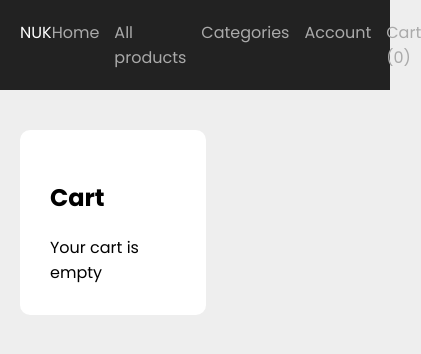
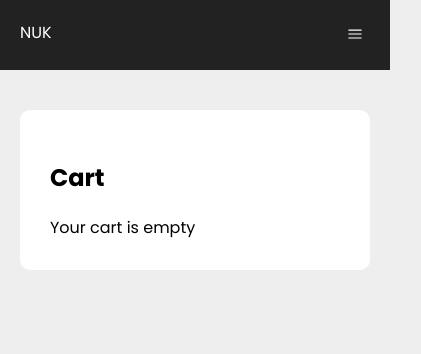
Before and after one commit to FranJBDev/nuk-front, a Next.js app: page /cart in a window 390 px wide. Shown: the top 354 px of the page, 421 px wide, since content can reach past the window. Built offline with nearby package versions, Linux system fonts and the light colour scheme.

Commit message:
Add: Front responsive

```diff
--- a/components/Button.js
+++ b/components/Button.js
@@ -2,9 +2,7 @@ import { primary } from '@/lib/colors';
 import styled, { css } from 'styled-components';
 
 export const ButtonStyle = css`
-  background-color: ${primary};
   border: 0;
-  color: #fff;
   padding: 5px 15px;
   border-radius: 5px;
   cursor: pointer;
@@ -37,7 +35,7 @@ export const ButtonStyle = css`
     props.outline &&
     css`
       background-color: transparent;
-      color: #000;
+      color: #fff;
       border: 1px solid #fff;
     `}
 
--- a/components/Header.js
+++ b/components/Header.js
@@ -1,8 +1,9 @@
 import Link from 'next/link';
 import styled from 'styled-components';
 import Center from './Center';
-import { useContext } from 'react';
+import { useContext, useState } from 'react';
 import { CartContext } from '@/components/CartContext';
+import BarsIcon from './icons/Bars';
 
 const StyledHeader = styled.header`
   background-color: #222;
@@ -11,6 +12,8 @@ const StyledHeader = styled.header`
 const Logo = styled(Link)`
   color: #fff;
   text-decoration: none;
+  position: relative;
+  z-index: 3;
 `;
 
 const Wrapper = styled.div`
@@ -20,30 +23,71 @@ const Wrapper = styled.div`
 `;
 
 const StyleNav = styled.nav`
-  display: flex;
+  ${(props) =>
+    props.mobileNavActive
+      ? `
+    display: block;
+  `
+      : `
+    display: none;
+  `}
   gap: 15px;
+  position: fixed;
+  top: 0;
+  bottom: 0;
+  left: 0;
+  right: 0;
+  padding: 70px 20px 20px;
+  background-color: #222;
+  @media screen and (min-width: 768px) {
+    display: flex;
+    position: static;
+  }
 `;
 
 const NavLink = styled(Link)`
+  display: block;
   color: #aaa;
   text-decoration: none;
+  padding: 10px 0;
+  @media screen and (min-width: 768px) {
+    padding: 0;
+  }
+`;
+
+const NavButton = styled.button`
+  background-color: transparent;
+  width: 30px;
+  height: 30px;
+  border: 0;
+  color: white;
+  cursor: pointer;
+  position: relative;
+  z-index: 3;
+  @media screen and (min-width: 768px) {
+    display: none;
+  }
 `;
 
 export default function Header() {
   const { cartProducts } = useContext(CartContext);
+  const [mobileNavActive, setMobileNavActive] = useState(false);
 
   return (
     <StyledHeader>
       <Center>
         <Wrapper>
           <Logo href={'/'}>NUK</Logo>
-          <StyleNav>
+          <StyleNav mobileNavActive={mobileNavActive}>
             <NavLink href={'/'}>Home</NavLink>
             <NavLink href={'/products'}>All products</NavLink>
             <NavLink href={'/categories'}>Categories</NavLink>
             <NavLink href={'/account'}>Account</NavLink>
             <NavLink href={'/cart'}>Cart ({cartProducts?.length})</NavLink>
           </StyleNav>
+          <NavButton onClick={() => setMobileNavActive((prev) => !prev)}>
+            <BarsIcon />
+          </NavButton>
         </Wrapper>
       </Center>
     </StyledHeader>
--- a/components/ProductsGrid.js
+++ b/components/ProductsGrid.js
@@ -3,8 +3,11 @@ import ProductBox from './ProductBox';
 
 const StyledProductsGrid = styled.div`
   display: grid;
-  grid-template-columns: 1fr 1fr 1fr 1fr;
+  grid-template-columns: 1fr 1fr;
   gap: 20px;
+  @media screen and (min-width: 768px) {
+    grid-template-columns: 1fr 1fr 1fr 1fr;
+  }
 `;
 
 export default function ProductsGrid({ products }) {
--- /dev/null
+++ b/components/icons/Bars.js
@@ -0,0 +1,18 @@
+export default function BarsIcon({className = "w-6 h-6"}) {
+  return (
+    <svg
+      xmlns="http://www.w3.org/2000/svg"
+      fill="none"
+      viewBox="0 0 24 24"
+      strokeWidth={1.5}
+      stroke="currentColor"
+      className={className}
+    >
+      <path
+        strokeLinecap="round"
+        strokeLinejoin="round"
+        d="M3.75 6.75h16.5M3.75 12h16.5m-16.5 5.25h16.5"
+      />
+    </svg>
+  );
+}
--- a/pages/cart.js
+++ b/pages/cart.js
@@ -10,7 +10,7 @@ import Input from '@/components/Input';
 
 const ColumnsWrapper = styled.div`
   display: grid;
-  grid-template-columns: 1.2fr 0.8fr;
+  grid-template-columns: 1fr;
   @media screen and (min-width: 768px) {
     grid-template-columns: 1.2fr 0.8fr;
   }
@@ -168,7 +168,7 @@ export default function CartPage() {
                         <ProductImageBox>
                           <img src={product.images[0]} alt="" />
                         </ProductImageBox>
-                        {product.title}:{' '}
+                        {product.title}
                       </ProductInfoCell>
                       <QuantityLabel>
                         <Button onClick={() => lessOfThisProduct(product._id)}>
--- a/pages/product/[id].js
+++ b/pages/product/[id].js
@@ -13,9 +13,13 @@ import styled from 'styled-components';
 
 const ColWrapper = styled.div`
   display: grid;
-  grid-template-columns: 0.8fr 1.2fr;
+  grid-template-columns: 1fr;
+  @media screen and (min-width: 768px) {
+    grid-template-columns: 0.8fr 1.2fr;
+  }
   gap: 40px;
   margin-top: 40px;
+
 `;
 
 const PriceRow = styled.div`
```
Also changed, not shown: components/Featured.js (+12 -7 lines), components/ProductBox.js (+17 -7 lines).
